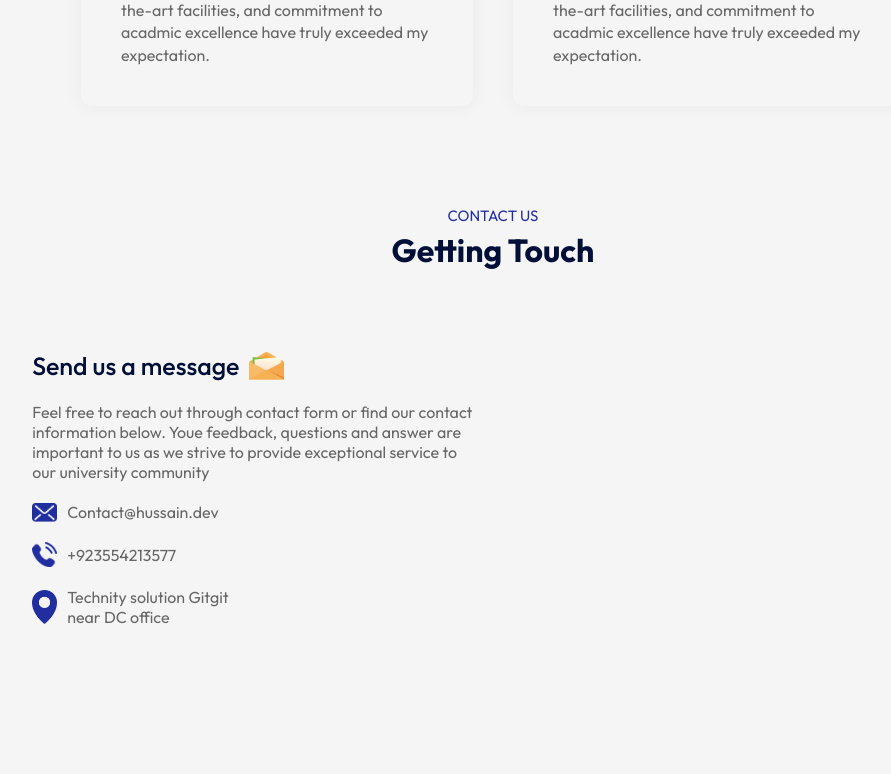
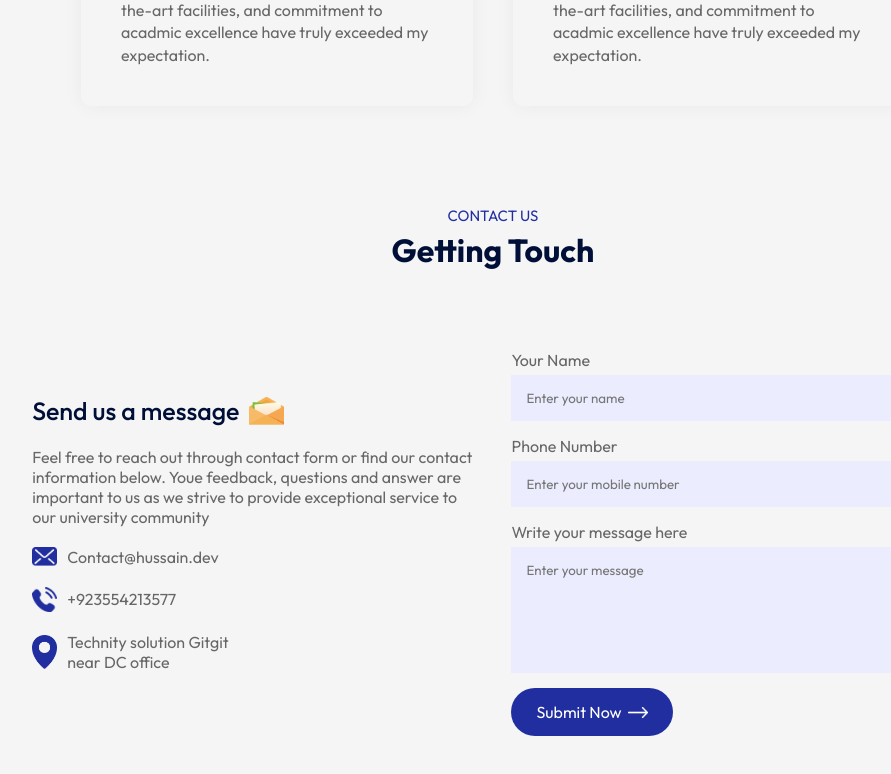
Before and after one commit to Hussain47727/Fully-Responsive-Website-in-React, a React (Vite) app in the folder Fully-Responsive-Site/: page / in a window 1280 px wide. Shown: the part 2834-3608 px from the top of the page, without its empty margins (147-1038 px from the left). Before the commit the page ends 3561 px from the top, so only its background shows below. Built offline with nearby package versions, Linux system fonts and the light colour scheme.

Commit message:
'streak-4'

```diff
--- a/Fully-Responsive-Site/src/components/Contact/Contact.css
+++ b/Fully-Responsive-Site/src/components/Contact/Contact.css
@@ -35,3 +35,14 @@
     width: 25px;
     margin-right: 10px;
 }
+.contact form input, .contact form textarea{
+    display: block;
+    width: 100%;
+    background: #ebecfe;
+    padding: 15px;
+    border: 0;
+    outline: 0;
+    margin-bottom: 15px;
+    margin-top: 5px;
+    resize: none;
+}
--- a/Fully-Responsive-Site/src/components/Contact/Contact.jsx
+++ b/Fully-Responsive-Site/src/components/Contact/Contact.jsx
@@ -4,6 +4,7 @@
 import mail_icon from '../../assets/mail-icon.png'
 import phone_icon from '../../assets/phone-icon.png'
 import location_icon from '../../assets/location-icon.png'
+import white_arrow from '../../assets/white-arrow.png'
 
 const Contact = () => {
   return (
@@ -23,7 +24,17 @@
                 near DC office</li>
             </ul>
         </div>
-        <div className="contact-col"></div>
+        <div className="contact-col">
+          <form>
+            <label>Your Name </label>
+            <input type="text" name='name' placeholder='Enter your name' required />
+            <label > Phone Number</label>
+            <input type="tel" name='phone' placeholder='Enter your mobile number' required />
+            <label>Write your message here</label>
+            <textarea name="messafe" id="" rows='6' placeholder='Enter your message' required></textarea>
+            <button type='submit' className='btn dark-btn'>Submit Now <img src={white_arrow} alt="" /></button>
+          </form>
+        </div>
 
     </div>
   )
```
Also changed, not shown: Fully-Responsive-Site/src/App.jsx (line endings or trailing spaces).
